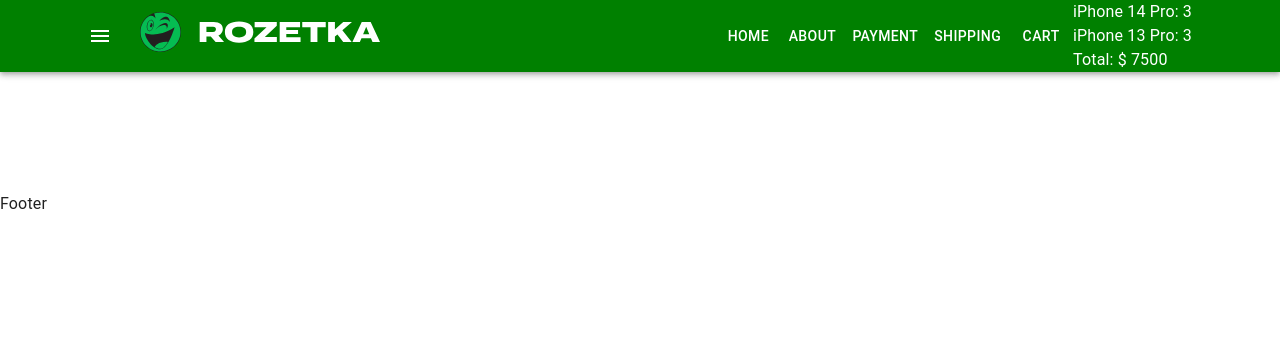
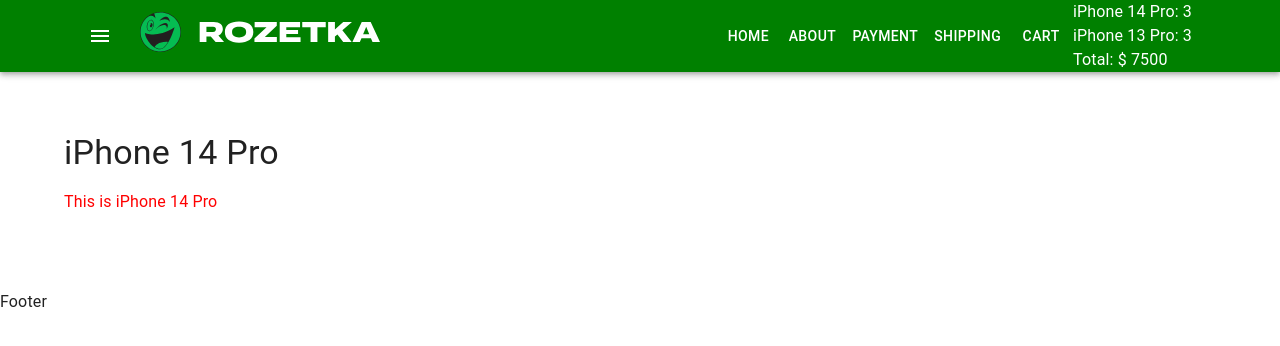
Before and after one commit to AngelinaManzhura/react-22-10, a React (Create React App) app: page /products/1 in a window 1280 px wide. Shown: the top 346 px of the page. Built offline with nearby package versions, Linux system fonts and the light colour scheme.

Commit message:
как можно стилизировать страницу из массива иначе на другой странице

```diff
--- a/src/components/Products/ProductsListItem.scss
+++ b/src/components/Products/ProductsListItem.scss
@@ -15,6 +15,15 @@
 .product-title {
     font-size: 22px;
     margin-bottom: 15px;
+
+    a {
+        color: black;
+        text-decoration: none;
+
+        &:hover {
+            color: grey;
+        }
+    }
 }
 
 .product-description {
@@ -45,3 +54,7 @@
         text-align: center;
     }
 }
+
+.red {
+    color: red;
+}
--- a/src/components/Products/ProductsListItem.tsx
+++ b/src/components/Products/ProductsListItem.tsx
@@ -7,6 +7,7 @@
 import { useAppDispatch, useAppSelector } from 'redux/hooks'
 import { toggleLike } from 'redux/likeReducer'
 import { addProductToCart } from 'redux/cartReducer'
+import { Link } from 'react-router-dom'
 
 type Props = {
     id: number
@@ -52,7 +53,9 @@
                 <div className="product-image">
                     <img src={image} alt="" />
                 </div>
-                <div className="product-title">{title}</div>
+                <div className="product-title">
+                    <Link to={`/products/${id}`}>{title}</Link>
+                </div>
                 <div className="product-description">{description} </div>
                 <div className="product-features ">Type: {type} </div>
                 <div className="product-features ">Capacity: {capacity} Gb</div>
--- a/src/container/App/App.tsx
+++ b/src/container/App/App.tsx
@@ -9,6 +9,7 @@
 import AboutPage from 'pages/AboutPage/AboutPage'
 import ShippingPage from 'pages/ShippingPage/ShippingPage'
 import PaymentPage from 'pages/PaymentPage/PaymentPage'
+import ProductPage from 'pages/ProductPage/ProductPage'
 
 type Props = {}
 
@@ -28,6 +29,7 @@
                     <Route path="/shipping" element={<ShippingPage />} />
                     <Route path="/payment" element={<PaymentPage />} />
                     <Route path="/cart" element={<CartPage />} />
+                    <Route path="/products/:id" element={<ProductPage />} />
                 </Routes>
             </Container>
             <Footer />
--- /dev/null
+++ b/src/pages/ProductPage/ProductPage.tsx
@@ -0,0 +1,34 @@
+import { Typography } from '@mui/material'
+import { title } from 'process'
+import { useParams } from 'react-router-dom'
+import productsArray, { getProductsObject, Product } from 'utils/productsArray'
+
+type Props = {
+    productsObject?: {
+        [id: number]: Product
+    }
+}
+
+const ProductPage = ({
+    productsObject = getProductsObject(productsArray),
+}: Props) => {
+    const { id } = useParams()
+
+    const product = productsObject[parseInt(id!)]
+    console.log(product)
+
+    return (
+        <>
+            <Typography variant="h4" component={'h1'}>
+                {product.title}
+            </Typography>
+            <p
+                dangerouslySetInnerHTML={{
+                    __html: product.fullDescription!,
+                }}
+            ></p>
+        </>
+    )
+}
+
+export default ProductPage
--- a/src/utils/productsArray.ts
+++ b/src/utils/productsArray.ts
@@ -6,6 +6,7 @@
     capacity: string
     price: number
     image: string
+    fullDescription?: string
 }
 
 const productsArray: Product[] = [
@@ -17,6 +18,7 @@
         type: 'phone',
         price: 1500,
         image: '/images/iphone-black.jpeg',
+        fullDescription: '<div class="red">This is iPhone 14 Pro</div>',
     },
     {
         id: 2,
```
